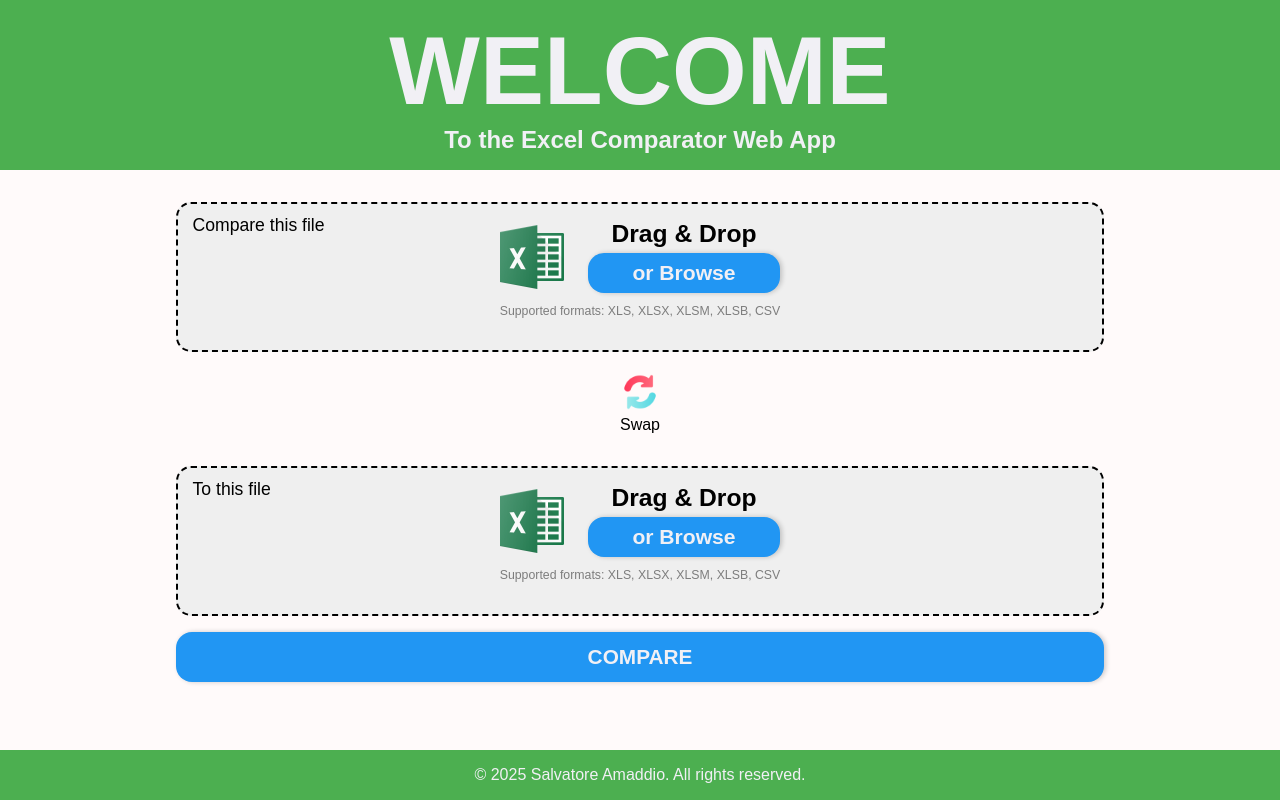
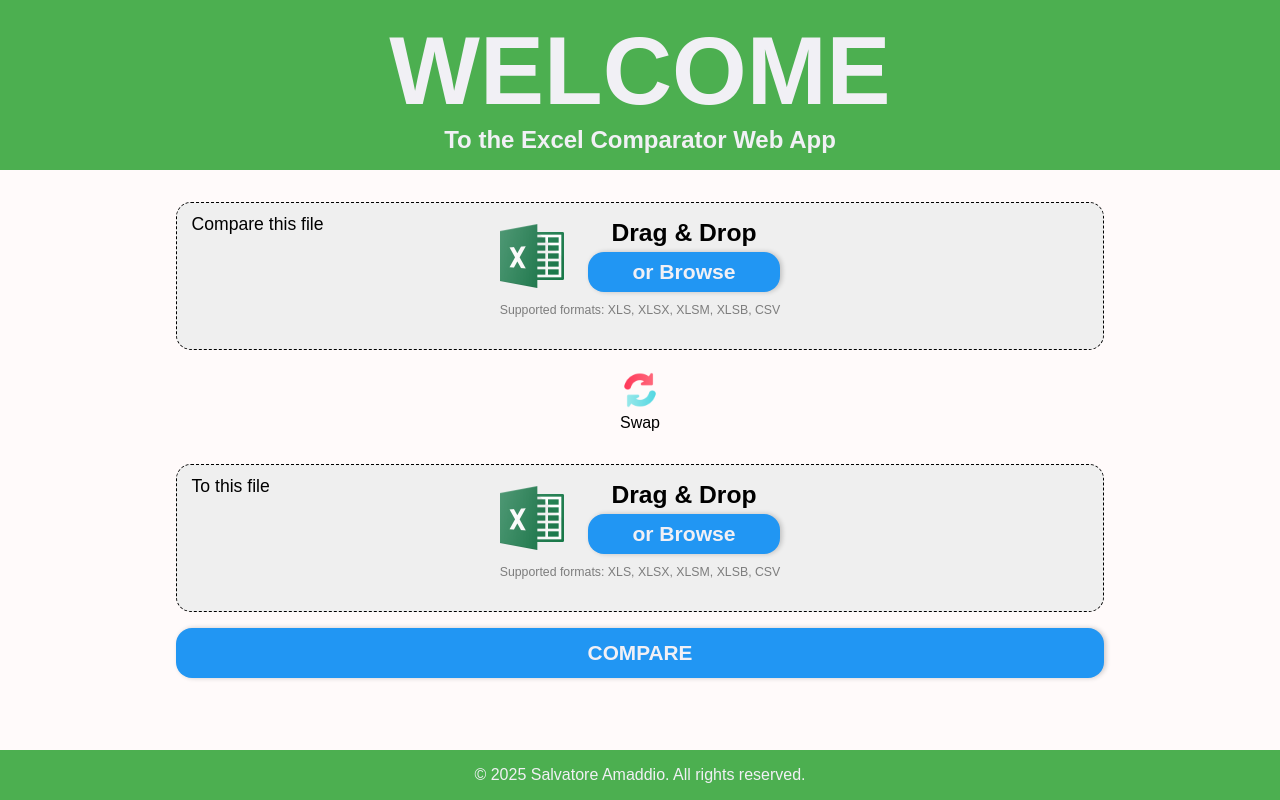
Before and after one commit to SalvatoreAmaddio/ExcelComparatorWebApp, a React (Vite) app: page / in a window 1280 px wide. Built offline with nearby package versions, Linux system fonts and the light colour scheme.

Commit message:
Update fileUploader.css

```diff
--- a/src/components/fileUploader/fileUploader.css
+++ b/src/components/fileUploader/fileUploader.css
@@ -15,7 +15,7 @@
   align-items: center;
   justify-content: center;
   font-size: 1.1em;
-  border: 2px dashed black;
+  border: 1px dashed black;
   border-radius: 15px;
   padding: 1rem;
   z-index: 1;
```
